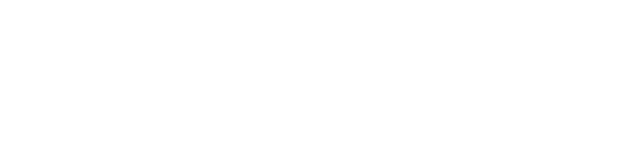
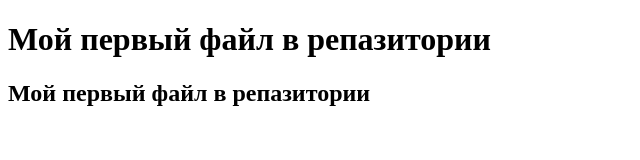
Before and after one commit to fokfaul/FirstPublicRepository, a plain HTML site: page index.html in a window 1280 px wide. Shown: the whole page, without its empty margins (0-640 px from the left). Drawn offline with Linux system fonts and the light colour scheme.

Commit message:
Добавлен заголовок и комментарий

```diff
--- a/index.html
+++ b/index.html
@@ -4,7 +4,9 @@
     <meta charset="UTF-8">
     <title>Мой первый файл в репозитории</title>
 </head>
-<body>
-
+<body class="body">
+    <h1>Мой первый файл в репазитории</h1>
+    <h2>Мой первый файл в репазитории</h2>
 </body>
 </html>
+<!--Комментарий-->
```
